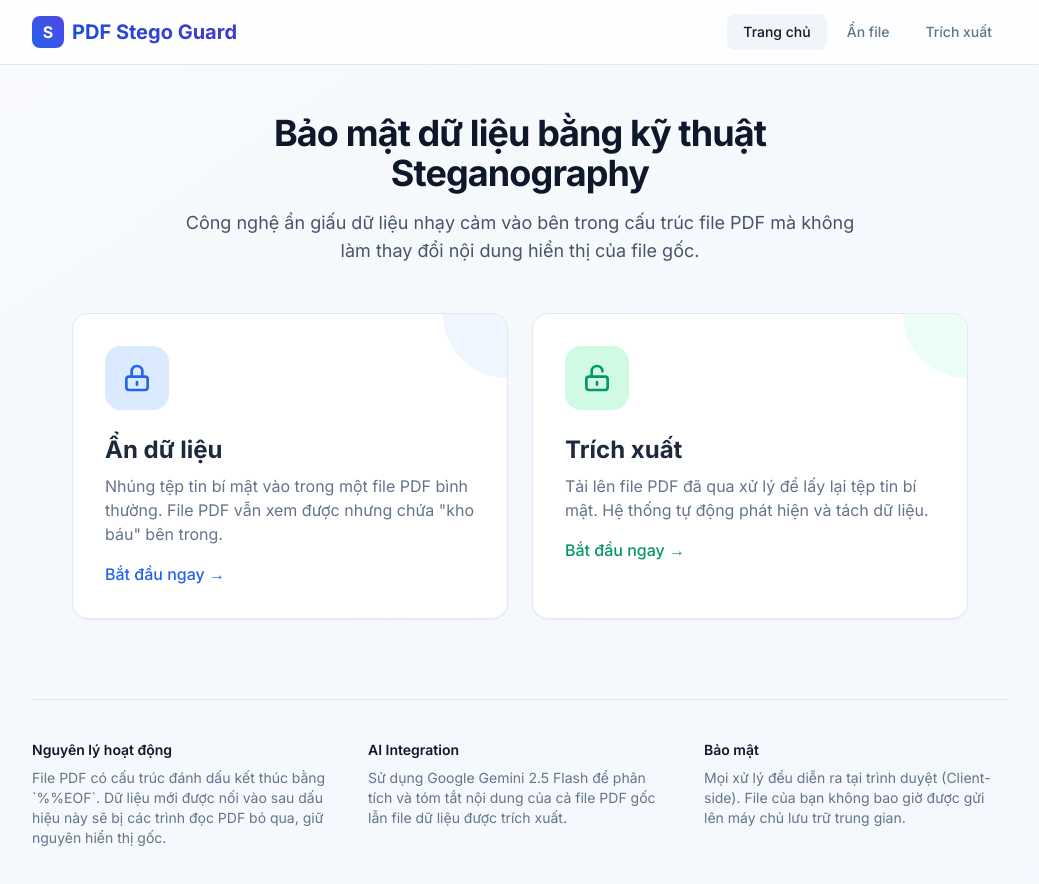
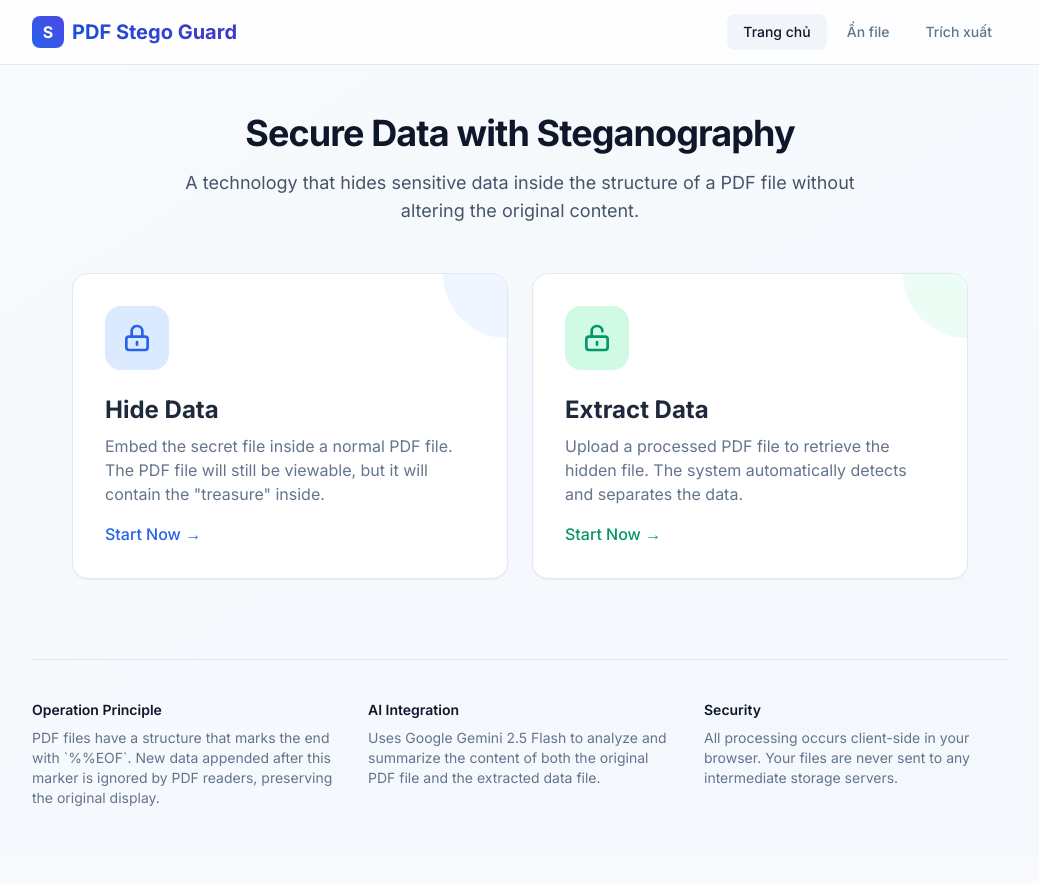
Before and after one commit to HeyKayDi/PDF-Stego-Guard, a React (Vite) app in the folder source/: page / in a window 1280 px wide. Shown: the top 884 px of the page, without its empty margins (120-1159 px from the left). After the commit the page ends 856 px from the top, so only its background shows below. Built offline with nearby package versions, Linux system fonts and the light colour scheme.

Commit message:
Update App.tsx

```diff
--- a/source/App.tsx
+++ b/source/App.tsx
@@ -26,9 +26,9 @@ const App: React.FC = () => {
                     <path strokeLinecap="round" strokeLinejoin="round" strokeWidth={2} d="M12 15v2m-6 4h12a2 2 0 002-2v-6a2 2 0 00-2-2H6a2 2 0 00-2 2v6a2 2 0 002 2zm10-10V7a4 4 0 00-8 0v4h8z" />
                   </svg>
                 </div>
-                <h2 className="text-2xl font-bold text-slate-800 mb-2">Ẩn dữ liệu</h2>
-                <p className="text-slate-500 mb-4">Nhúng tệp tin bí mật vào trong một file PDF bình thường. File PDF vẫn xem được nhưng chứa "kho báu" bên trong.</p>
-                <span className="text-blue-600 font-medium group-hover:translate-x-1 inline-block transition-transform">Bắt đầu ngay &rarr;</span>
+                <h2 className="text-2xl font-bold text-slate-800 mb-2">Hide Data</h2>
+                <p className="text-slate-500 mb-4">Embed the secret file inside a normal PDF file. The PDF file will still be viewable, but it will contain the "treasure" inside.</p>
+                <span className="text-blue-600 font-medium group-hover:translate-x-1 inline-block transition-transform">Start Now &rarr;</span>
               </div>
             </div>
 
@@ -43,9 +43,9 @@ const App: React.FC = () => {
                     <path strokeLinecap="round" strokeLinejoin="round" strokeWidth={2} d="M8 11V7a4 4 0 118 0m-4 8v2m-6 4h12a2 2 0 002-2v-6a2 2 0 00-2-2H6a2 2 0 00-2 2v6a2 2 0 002 2z" />
                   </svg>
                 </div>
-                <h2 className="text-2xl font-bold text-slate-800 mb-2">Trích xuất</h2>
-                <p className="text-slate-500 mb-4">Tải lên file PDF đã qua xử lý để lấy lại tệp tin bí mật. Hệ thống tự động phát hiện và tách dữ liệu.</p>
-                <span className="text-emerald-600 font-medium group-hover:translate-x-1 inline-block transition-transform">Bắt đầu ngay &rarr;</span>
+                <h2 className="text-2xl font-bold text-slate-800 mb-2">Extract Data</h2>
+                <p className="text-slate-500 mb-4">Upload a processed PDF file to retrieve the hidden file. The system automatically detects and separates the data.</p>
+                <span className="text-emerald-600 font-medium group-hover:translate-x-1 inline-block transition-transform">Start Now &rarr;</span>
               </div>
             </div>
           </div>
@@ -99,10 +99,10 @@ const App: React.FC = () => {
         {mode === AppMode.HOME && (
           <div className="mb-12 text-center max-w-2xl mx-auto">
              <h2 className="text-4xl font-extrabold text-slate-900 mb-4 tracking-tight">
-               Bảo mật dữ liệu bằng kỹ thuật Steganography
+               Secure Data with Steganography
              </h2>
              <p className="text-lg text-slate-600">
-               Công nghệ ẩn giấu dữ liệu nhạy cảm vào bên trong cấu trúc file PDF mà không làm thay đổi nội dung hiển thị của file gốc.
+               A technology that hides sensitive data inside the structure of a PDF file without altering the original content.
              </p>
           </div>
         )}
@@ -114,16 +114,16 @@ const App: React.FC = () => {
           <div className="mt-20 pt-10 border-t border-slate-200">
              <div className="grid md:grid-cols-3 gap-8 text-sm">
                 <div>
-                   <h3 className="font-semibold text-slate-900 mb-2">Nguyên lý hoạt động</h3>
-                   <p className="text-slate-500">File PDF có cấu trúc đánh dấu kết thúc bằng `%%EOF`. Dữ liệu mới được nối vào sau dấu hiệu này sẽ bị các trình đọc PDF bỏ qua, giữ nguyên hiển thị gốc.</p>
+                   <h3 className="font-semibold text-slate-900 mb-2">Operation Principle</h3>
+                   <p className="text-slate-500">PDF files have a structure that marks the end with `%%EOF`. New data appended after this marker is ignored by PDF readers, preserving the original display.</p>
                 </div>
                 <div>
                    <h3 className="font-semibold text-slate-900 mb-2">AI Integration</h3>
-                   <p className="text-slate-500">Sử dụng Google Gemini 2.5 Flash để phân tích và tóm tắt nội dung của cả file PDF gốc lẫn file dữ liệu được trích xuất.</p>
+                   <p className="text-slate-500">Uses Google Gemini 2.5 Flash to analyze and summarize the content of both the original PDF file and the extracted data file.</p>
                 </div>
                 <div>
-                   <h3 className="font-semibold text-slate-900 mb-2">Bảo mật</h3>
-                   <p className="text-slate-500">Mọi xử lý đều diễn ra tại trình duyệt (Client-side). File của bạn không bao giờ được gửi lên máy chủ lưu trữ trung gian.</p>
+                   <h3 className="font-semibold text-slate-900 mb-2">Security</h3>
+                   <p className="text-slate-500">All processing occurs client-side in your browser. Your files are never sent to any intermediate storage servers.</p>
                 </div>
              </div>
           </div>
```
